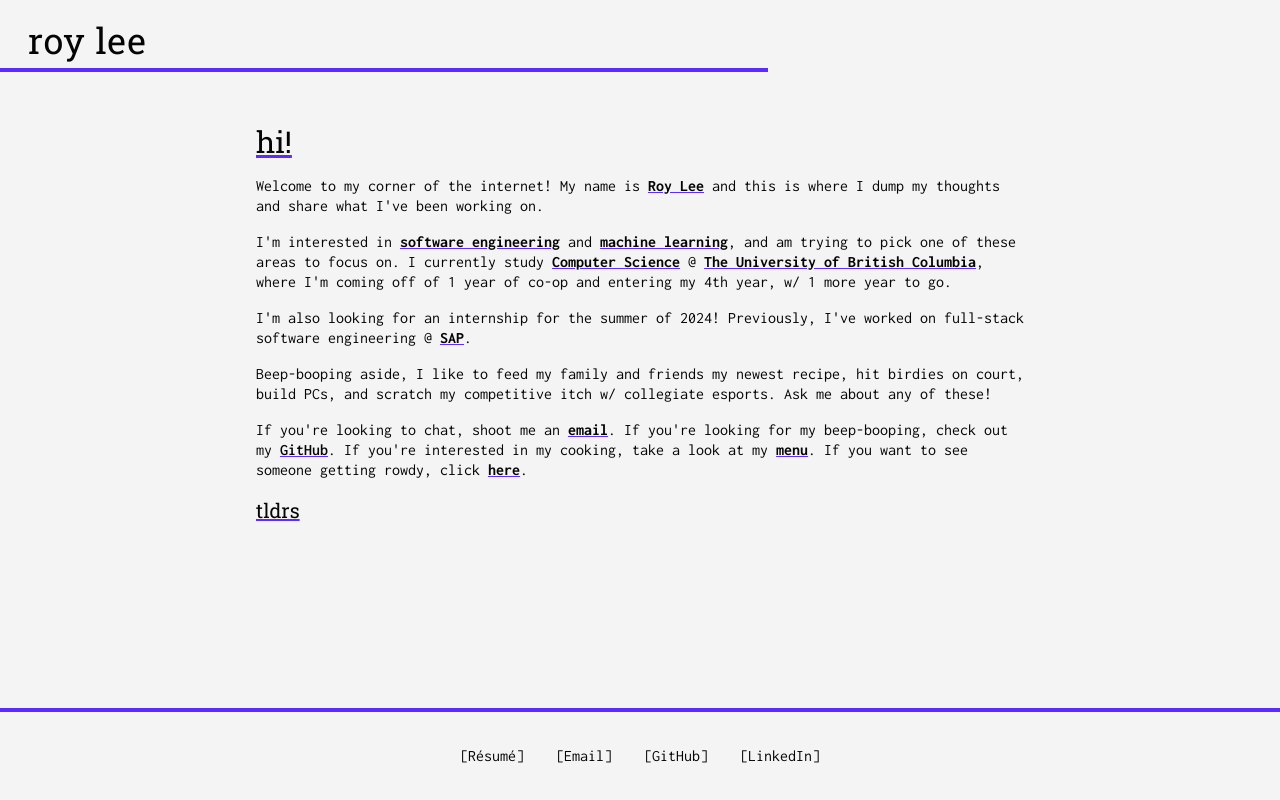
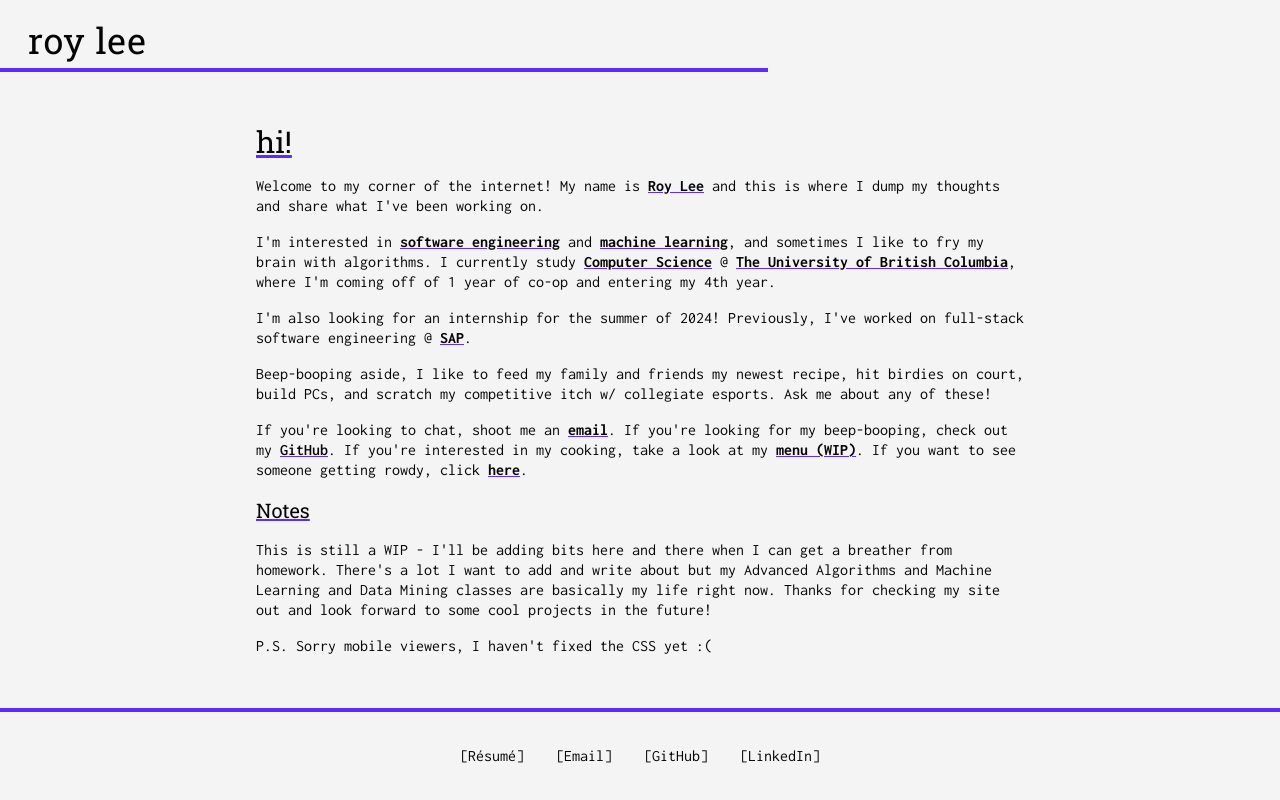
Before and after one commit to royee-lee/portfolio, a Next.js app: page / in a window 1280 px wide. Built offline with nearby package versions, Linux system fonts and the light colour scheme.

Commit message:
Add some notes to main blog

```diff
--- a/app/page.tsx
+++ b/app/page.tsx
@@ -13,13 +13,13 @@ export default function Home() {
         <p className="font-inconsolata mt-4 leading-tight">
           I'm interested in{' '}
           <a className="font-bold underline decoration-accent">software engineering</a> and{' '}
-          <a className="font-bold underline decoration-accent">machine learning</a>, and am trying
-          to pick one of these areas to focus on. I currently study{' '}
+          <a className="font-bold underline decoration-accent">machine learning</a>, and sometimes I
+          like to fry my brain with algorithms. I currently study{' '}
           <a className="font-bold underline decoration-accent">Computer Science</a> @{' '}
           <a className="font-bold underline decoration-accent" href="https://www.ubc.ca/">
             The University of British Columbia
           </a>
-          , where I'm coming off of 1 year of co-op and entering my 4th year, w/ 1 more year to go.
+          , where I'm coming off of 1 year of co-op and entering my 4th year.
         </p>
         <p className="font-inconsolata mt-4 leading-tight">
           I'm also looking for an internship for the summer of 2024! Previously, I've worked on
@@ -53,7 +53,7 @@ export default function Home() {
           </a>
           . If you're interested in my cooking, take a look at my{' '}
           <a className="font-bold underline decoration-accent" href="">
-            menu
+            menu (WIP)
           </a>
           . If you want to see someone getting rowdy, click{' '}
           <a
@@ -65,7 +65,16 @@ export default function Home() {
           .
         </p>
 
-        <h2 className="font-roboto_slab text-xl underline decoration-accent mt-4">tldrs</h2>
+        <h2 className="font-roboto_slab text-xl underline decoration-accent mt-4">Notes</h2>
+        <p className="font-inconsolata mt-4 leading-tight">
+          This is still a WIP - I'll be adding bits here and there when I can get a breather from
+          homework. There's a lot I want to add and write about but my Advanced Algorithms and
+          Machine Learning and Data Mining classes are basically my life right now. Thanks for
+          checking my site out and look forward to some cool projects in the future!
+        </p>
+        <p className="font-inconsolata mt-4 leading-tight">
+          P.S. Sorry mobile viewers, I haven't fixed the CSS yet :{'('}
+        </p>
       </div>
     </div>
   );
```
